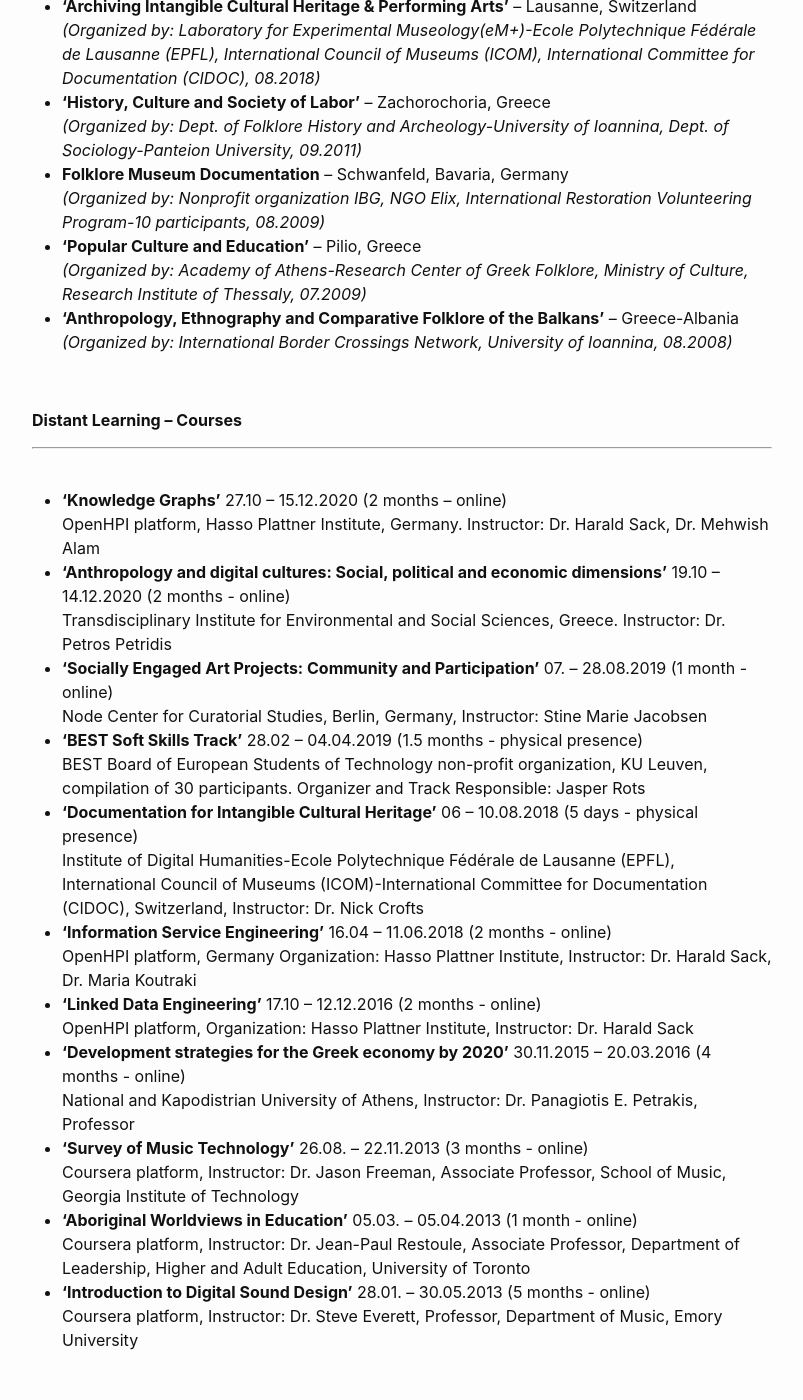
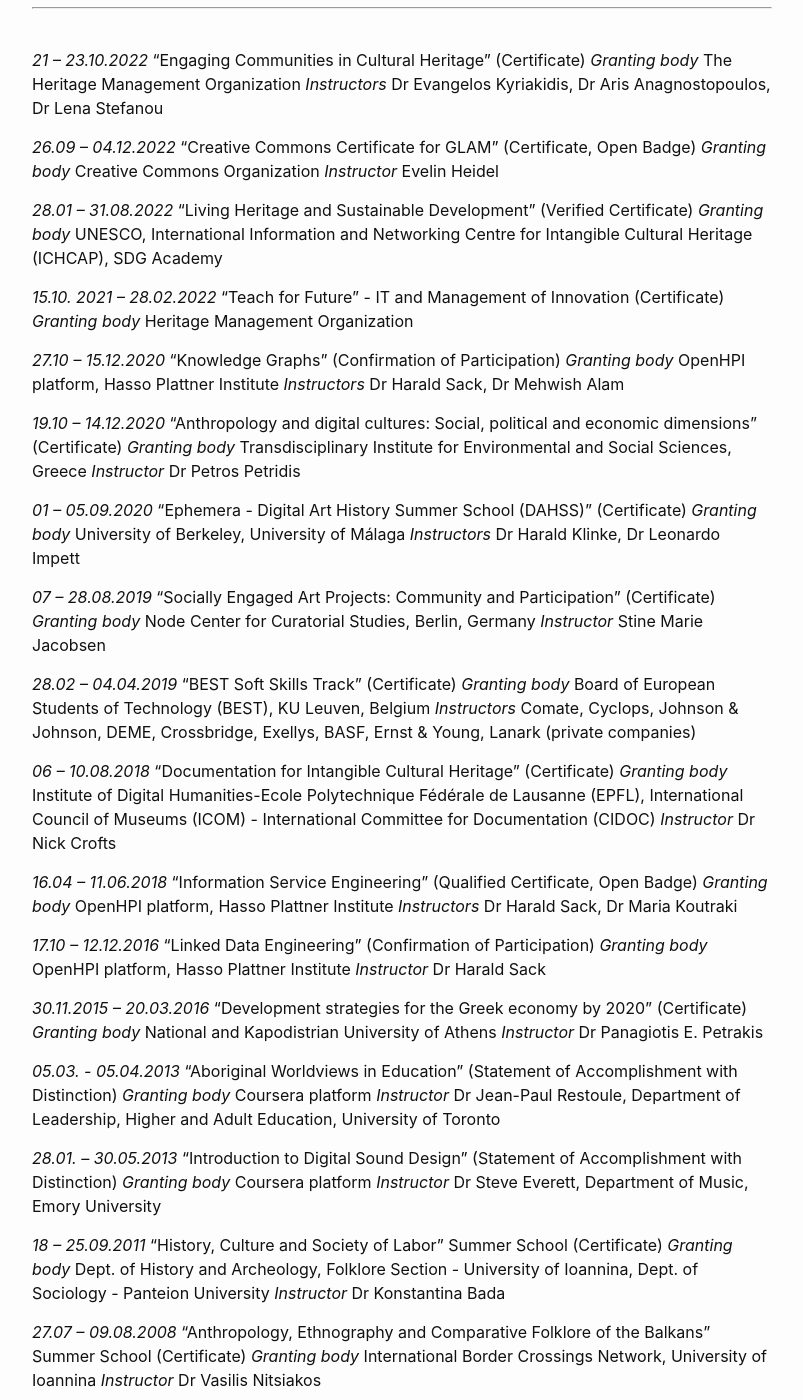
Before and after one commit to mziku/mziku.github.io, a Jekyll site: the page built from education.md, in a window 1280 px wide and 1400 px high, scrolled down 1792 px. Shown: the whole window, without its empty margins (238-1041 px from the left). Built offline with Jekyll 4.4.1, drawn with Linux system fonts in a browser that asks for light colours; some of the changed text lies outside the part shown.

Commit message:
Update education.md

```diff
--- a/education.md
+++ b/education.md
@@ -12,112 +12,34 @@
 ---
 
 <br/>
+- **PhD Candidate**
+Department of Cultural Technology and Communication, Faculty of Social Sciences, University of the Aegean, Greece
+*Thesis: Semantic Integration of Intangible Cultural Heritage via Digital Crowdsourcing Systems and Open Participatory Infrastructures*
 
-- **MSc Digital Humanities**
-1 year (60 ECTS), Advanced Master of Science
+- **MSc(Hons) in Digital Humanities**
+1 year (60 ECTS), Master of Science (Advanced Master)
 Faculty of Science, Department of Computer Science, KU Leuven, Belgium
-*Thesis: Open Access Documentary Heritage - The development of git and machine-actionable data for digitised heritage collections (Supervisors: Dr. Nele Gabriëls, Digitisation and Document Delivery Unit, KU Leuven Libraries, Dr. Frederik Truyen, Professor, Program Director of POC Digital Humanities, Faculty of Science, KU Leuven)*
+*Thesis: Open Access Documentary Heritage - The development of git and machine-actionable data for digitised heritage collections (Supervisors: Dr Nele Gabriëls, Digitisation and Document Delivery Unit, KU Leuven Libraries, Dr Frederik Truyen, Professor, Program Director of POC Digital Humanities, Faculty of Science, KU Leuven)*
 
-- **Cert Cultural Organisations Management**
+- **Cert in Cultural Management**
 1 year (20.83 ECVET), Certificate of Specialized Training
-Centre of Continuous Education and Training, National and Kapodistrian University of Athens, Greece
+Centre of Continuous Education and Training, National and Kapodistrian University of Athens, Greece *(Scientific coordinator: Dr Panagiotis E. Petrakis, Professor, Department of Economics, School of Law, Politics and Economics, National and Kapodistrian University of Athens)*
 
-- **MA(Hons) Art History/Theory – Curation**
+- **MA(Hons) in Art History/Theory – Curation**
 2 years (120 ECTS), Master of Arts
 Department of Fine Arts and Art Sciences, University of Ioannina, Greece
 *Thesis: Memory Spaces of Aesop's Mythology – Text and image relations of fables in illuminated manuscripts
 and printed editions in Central and Mediterranean Europe during the Middle Ages and Renaissance
-(Supervisor: Kostas Ioannidis, Assistant Professor of Art Theory, Athens School of Fine Arts)*
+(Supervisor: Dr Kostas Ioannidis, Assistant Professor of Art Theory, Athens School of Fine Arts)*
 
-- **BA Fine Arts and Art Sciences**
+- **BA in Fine Arts and Art Sciences**
 4 years (240 ECTS), Bachelor (Ptychion)
 Department of Fine Arts and Art Sciences, University of Ioannina, Greece
-*Thesis: Roma Folktales: Ideology, Representations and Narrative Function (Supervisor: Christos Dermentzopoulos, Professor of Anthropology of Art, Cultural and Film Studies, School of Fine Arts, University of Ioannina)*
+*Thesis: Roma Folktales: Ideology, Representations and Narrative Function (Supervisor: Dr Christos Dermentzopoulos, Professor of Anthropology of Art, Cultural and Film Studies, School of Fine Arts, University of Ioannina)*
 
 <br/>
 
-
-**Internships**
-
----
-<br>
-
-- **KU Leuven Libraries, University Library Digitisation Department** – Leuven, Belgium
-*(Occupation: Postgraduate Researcher, Trainee in Open Access Digital Cultural Heritage, 2019 / KU Leuven, Promotor: Dr. Nele Gabriels)*
-- **transmediale - art & digital culture** – Berlin Germany
-*(Occupation: Assistant Curator, Multimedia archivist, 2013-2014 / Vocational Training- EU Programme 'Leonardo da Vinci', Curator: Sandra Naumann)*
-- **Egyptian Center for Culture and Arts, Makan** – Cairo, Egypt
-*(Occupation: Postgraduate Researcher, Audio archivist, 2013 / German University in Cairo, Egypt / AIESEC University of Macedonia, Greece, Director: Dr. Ahmed El-Maghraby)*
-
-<br/>
-
-
-**Awards – Grants**
-
----
-<br/>
-
-- Funds: Project Proposal for the Biennale of Western Balkans (Hellenic Ministry of Culture and Sports, Region of Epirus, Municipality of Ioannina), Greece 2018
-- Grant: Enterprise proposal in 'Competitiveness, Entrepreneurship and Innovation 2014-2020' Ministry of Economy and 	Education, (100% subsidy), 2nd place in the cultural & creative industries sector in Athens (among aprox. 16.000 	submissions), Greece 2017
-- Scholarship: 1st place in Leonardo da Vinci European Programme, Germany 2014
-- Awarded curatorial proposal: 1st Open Call for Interdisciplinary Projects and Applied Arts, The Art Foundation, Greece 2013
-- Scholarship: Highest score in Master entry admission tests and highest graduation grade, Greece 2011
-- Distinction: 2nd highest Bachelor class graduation grade, Greece 2007
-
-<br/>
-
-**Participation in Summer Schools**
-
----
-<br/>
-
-- **'Archiving Intangible Cultural Heritage & Performing Arts'** – Lausanne, Switzerland
-*(Organized by: Laboratory for Experimental Museology(eM+)-Ecole Polytechnique Fédérale de Lausanne (EPFL), International Council of Museums (ICOM), International Committee for Documentation (CIDOC), 08.2018)*
-- **'History, Culture and Society of Labor'** – Zachorochoria, Greece
-*(Organized by: Dept. of Folklore History and Archeology-University of Ioannina, Dept. of Sociology-Panteion University, 09.2011)*
-- **Folklore Museum Documentation** – Schwanfeld, Bavaria, Germany
-*(Organized by: Νonprofit organization IBG, NGO Elix, International Restoration Volunteering Program-10 participants, 08.2009)*
-- **'Popular Culture and Education'** – Pilio, Greece
-*(Organized by: Academy of Athens-Research Center of Greek Folklore, Ministry of Culture, Research Institute of Thessaly, 07.2009)*
-- **'Anthropology, Ethnography and Comparative Folklore of the Balkans'** – Greece-Albania
-*(Organized by: International Border Crossings Network, University of Ioannina, 08.2008)*
-
-<br/>
-
-
-**Distant Learning – Courses**
-
----
-<br/>
-
-- **'Knowledge Graphs'** 27.10 – 15.12.2020 (2 months – online)
-OpenHPI platform, Hasso Plattner Institute, Germany. Instructor: Dr. Harald Sack, Dr. Mehwish Alam
-- **'Anthropology and digital cultures: Social, political and economic dimensions'** 19.10 – 14.12.2020 (2 months - online)
-Transdisciplinary Institute for Environmental and Social Sciences, Greece. Instructor: Dr. Petros Petridis
-- **'Socially Engaged Art Projects: Community and Participation'** 07. – 28.08.2019 (1 month - online)
-Node Center for Curatorial Studies, Berlin, Germany, Instructor: Stine Marie Jacobsen
-- **'BEST Soft Skills Track'** 28.02 – 04.04.2019 (1.5 months - physical presence)
-BEST Board of European Students of Technology non-profit organization, KU Leuven, compilation of 30 participants.
-Organizer and Track Responsible: Jasper Rots
-- **'Documentation for Intangible Cultural Heritage'** 06 – 10.08.2018 (5 days - physical presence)
-Institute of Digital Humanities-Ecole Polytechnique Fédérale de Lausanne (EPFL), International Council of Museums (ICOM)-International Committee for Documentation (CIDOC), Switzerland, Instructor: Dr. Nick Crofts
-- **'Information Service Engineering'** 16.04 – 11.06.2018 (2 months - online)
-OpenHPI platform, Germany Organization: Hasso Plattner Institute, Instructor: Dr. Harald Sack, Dr. Maria Koutraki
-- **'Linked Data Engineering'** 17.10 – 12.12.2016 (2 months - online)
-OpenHPI platform, Organization: Hasso Plattner Institute, Instructor: Dr. Harald Sack
-- **'Development strategies for the Greek economy by 2020'**  30.11.2015 – 20.03.2016 (4 months - online)
-National and Kapodistrian University of Athens, Instructor: Dr. Panagiotis E. Petrakis, Professor
-- **'Survey of Music Technology'** 26.08. – 22.11.2013 (3 months - online)
-Coursera platform, Instructor: Dr. Jason Freeman, Associate Professor, School of Music, Georgia Institute of Technology
-- **'Aboriginal Worldviews in Education'** 05.03. – 05.04.2013 (1 month - online)
-Coursera platform, Instructor: Dr. Jean-Paul Restoule, Associate Professor, Department of Leadership, Higher and Adult Education, University of Toronto
-- **'Introduction to Digital Sound Design'** 28.01. – 30.05.2013 (5 months - online)
-Coursera platform, Instructor: Dr. Steve Everett, Professor, Department of Music, Emory University
-
-<br/>
-
-
-**Music Degrees**
+**Additional Education**
 
 ---
 <br/>
@@ -131,15 +53,92 @@
 
 <br/>
 
-**Languages**
+
+**Internships**
 
 ---
+<br>
+
+- **KU Leuven Libraries, University Library Digitisation Department** – Leuven, Belgium
+*(Occupation: Postgraduate researcher, trainee in open-access digital cultural heritage, 2019 / KU Leuven Libraries*
+- **Transmediale - art & digital culture** – Berlin Germany
+*(Occupation: Curatorial assistant in new media, digital curator of multimedia, 2013-2014 / Leonardo da Vinci programme, European Commission (EU) - Vocational Education and Training)*
+- **Egyptian Center for Culture and Arts, Makan** – Cairo, Egypt
+*(Occupation: Digital curator of audiovisual and intangible cultural heritage, 2013 / Global Community Development Program - International Internship, AIESEC University of Macedonia, Greece, German University in Cairo, Egypt*
+
 <br/>
 
-- Greek (native)
-- German (proficient)
-- English (proficient)
-- Dutch (reading knowledge)
-- French (reading knowledge)
 
-<br/>
+**Continuing Education/ Certificates**
+
+---
+<br>
+
+*21 – 23.10.2022*	“Engaging Communities in Cultural Heritage” (Certificate)
+*Granting body*	The Heritage Management Organization
+*Instructors*	Dr Evangelos Kyriakidis, Dr Aris Anagnostopoulos, Dr Lena Stefanou
+
+*26.09 – 04.12.2022*	“Creative Commons Certificate for GLAM” (Certificate, Open Badge)
+*Granting body*	Creative Commons Organization
+*Instructor*	Evelin Heidel
+
+*28.01 – 31.08.2022*	“Living Heritage and Sustainable Development” (Verified Certificate)
+*Granting body*	UNESCO, International Information and Networking Centre for Intangible Cultural Heritage 	(ICHCAP), SDG Academy
+
+*15.10. 2021 – 28.02.2022*	“Teach for Future” - IT and Management of Innovation (Certificate)
+*Granting body*	Heritage Management Organization
+
+*27.10 – 15.12.2020*	“Knowledge Graphs” (Confirmation of Participation)
+*Granting body*	OpenHPI platform, Hasso Plattner Institute
+*Instructors*	Dr Harald Sack, Dr Mehwish Alam
+
+*19.10 – 14.12.2020*	“Anthropology and digital cultures: Social, political and economic dimensions” (Certificate)
+*Granting body*	Transdisciplinary Institute for Environmental and Social Sciences, Greece
+*Instructor*	Dr Petros Petridis
+
+*01 – 05.09.2020*	“Ephemera - Digital Art History Summer School (DAHSS)” (Certificate)
+*Granting body*	University of Berkeley, University of Málaga
+*Instructors*	Dr Harald Klinke, Dr Leonardo Impett
+
+*07 – 28.08.2019*	“Socially Engaged Art Projects: Community and Participation” (Certificate)
+*Granting body*	Node Center for Curatorial Studies, Berlin, Germany
+*Instructor*	Stine Marie Jacobsen
+
+*28.02 – 04.04.2019*	“BEST Soft Skills Track” (Certificate)
+*Granting body*	Board of European Students of Technology (BEST), KU Leuven, Belgium
+*Instructors*	Comate, Cyclops, Johnson & Johnson, DEME, Crossbridge, Exellys, BASF, Ernst & Young, 	Lanark (private companies)
+
+*06 – 10.08.2018*	“Documentation for Intangible Cultural Heritage” (Certificate)
+*Granting body*	Institute of Digital Humanities-Ecole Polytechnique Fédérale de Lausanne (EPFL), International 	Council of Museums (ICOM) - International Committee for Documentation (CIDOC)
+*Instructor* Dr Nick Crofts
+
+*16.04 – 11.06.2018*	“Information Service Engineering” (Qualified Certificate, Open Badge)
+*Granting body*	OpenHPI platform, Hasso Plattner Institute
+*Instructors*	Dr Harald Sack, Dr Maria Koutraki
+
+*17.10 – 12.12.2016*	“Linked Data Engineering” (Confirmation of Participation)
+*Granting body*	OpenHPI platform, Hasso Plattner Institute
+*Instructor*	Dr Harald Sack
+
+*30.11.2015 – 20.03.2016*	“Development strategies for the Greek economy by 2020” (Certificate)
+*Granting body*	National and Kapodistrian University of Athens
+*Instructor*	Dr Panagiotis E. Petrakis
+
+*05.03. - 05.04.2013*	“Aboriginal Worldviews in Education” (Statement of Accomplishment with Distinction)
+*Granting body*	Coursera platform
+*Instructor*	Dr Jean-Paul Restoule, Department of Leadership, Higher and Adult Education, University 	of Toronto
+
+*28.01. – 30.05.2013*	“Introduction to Digital Sound Design” (Statement of Accomplishment with Distinction)
+*Granting body*	Coursera platform
+*Instructor*	Dr Steve Everett, Department of Music, Emory University
+
+*18 – 25.09.2011*	“History, Culture and Society of Labor” Summer School (Certificate)
+*Granting body*	Dept. of History and Archeology, Folklore Section - University of Ioannina, Dept. of 		Sociology - 	Panteion University
+*Instructor*	Dr Konstantina Bada
+
+*27.07 – 09.08.2008*	“Anthropology, Ethnography and Comparative Folklore of the Balkans” Summer School 		(Certificate)
+*Granting body*	International Border Crossings Network, University of Ioannina
+*Instructor*	Dr Vasilis Nitsiakos
+
+*09 – 15.07.2007*	“Popular Culture and Education” Summer School (Certificate)
+*Granting body*	Academy of Athens - Research Center of Greek Folklore, Research Institute of Thessaly
```
